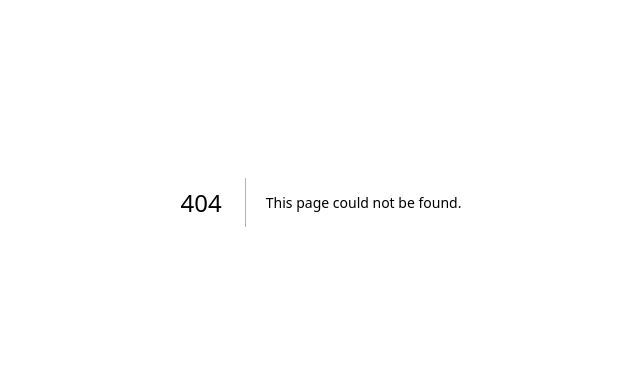
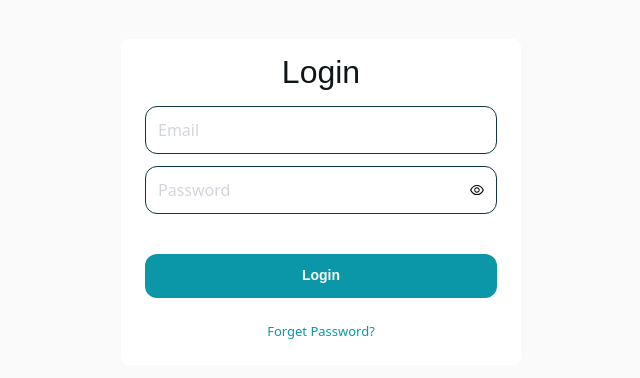
Before and after one commit to ManeManukyann/WB3_front, a Next.js app: page /features/auth/login in a window 1280 px wide. Before the commit this address had no page. Shown: the part 198-576 px from the top of the page, without its empty margins (319-959 px from the left). Built offline with nearby package versions, Linux system fonts and the light colour scheme.

Commit message:
style: :lipstick: UI

```diff
--- /dev/null
+++ b/src/app/common/components/buttons/index.tsx
@@ -0,0 +1,18 @@
+"use client";
+interface ButtonProps {
+  name: string;
+  codeInput?: () => void;
+}
+
+export default function Button({ name, codeInput }: ButtonProps) {
+  return (
+    <button
+      className="w-[100%]  bg-medium flex px-8 py-3 flex-col justify-center items-center gap-3 self-stretch rounded-md"
+      onClick={codeInput}
+    >
+      <span className="text-logInBoxColor normal font-poppins text-md font-semibold leading-line3">
+        {name}
+      </span>
+    </button>
+  );
+}
--- /dev/null
+++ b/src/app/common/components/inputs/page.tsx
@@ -0,0 +1,34 @@
+"use client";
+import { useState } from "react";
+import { AiOutlineEye, AiOutlineEyeInvisible } from "react-icons/ai";
+
+interface InputProps {
+  text: string;
+  placeholder: string;
+  name?: string;
+}
+
+export default function Input({ text, placeholder, name }: InputProps) {
+  const [show, setShow] = useState(false);
+
+  const handleClick = () => {
+    setShow(!show);
+  };
+
+  return (
+    <div className="relative flex items-center">
+      <input
+        type={show && text === "password" ? "text" : text}
+        placeholder={placeholder}
+        name={name}
+        autoComplete="off"
+        className="h-12 w-full rounded-xl border border-dark py-2 pl-3 pr-[10.75rem] text-left placeholder-gray-300 focus:outline-none focus:ring-2 focus:ring-gray-300"
+      />
+      {text === "password" && (
+        <p onClick={handleClick} className="absolute right-3 cursor-pointer">
+          {show ? <AiOutlineEyeInvisible /> : <AiOutlineEye />}
+        </p>
+      )}
+    </div>
+  );
+}
--- /dev/null
+++ b/src/app/features/auth/forgetPassword/page.tsx
@@ -0,0 +1,24 @@
+"use client";
+import Button from "@/app/common/components/buttons";
+import Input from "@/app/common/components/inputs/page";
+import { useRouter } from "next/navigation";
+
+export default function ForgetPassword() {
+  const router = useRouter();
+
+  const handleResetPassword = () => {
+    router.push("./login.tsx");
+  };
+
+  return (
+    <div className="flex justify-center items-center w-full h-[902px] bg-bg">
+      <div className="flex w-[400px] h-max p-6 flex-col items-center shrink-0 bg-logInBoxColor rounded-sm gap-6">
+        <p className="text-textColor text-center font-poppins text-lg normal font-medium leading-line3">
+          Forget Password
+        </p>
+        <Input placeholder="Email" text="text" />
+        <Button name="Reset password" codeInput={handleResetPassword} />
+      </div>
+    </div>
+  );
+}
--- /dev/null
+++ b/src/app/features/auth/login/page.tsx
@@ -0,0 +1,27 @@
+import Input from "@/app/common/components/inputs/page";
+import Button from "@/app/common/components/buttons";
+import Link from "next/link";
+
+export default function LogIn() {
+  return (
+    <div className="flex justify-center items-center w-full h-screen bg-bg">
+      <div className="flex w-[400px] h-max p-6 flex-col items-center shrink-0 bg-logInBoxColor rounded-sm gap-6">
+        <p className="text-textColor text-center font-poppins text-lg normal font-medium leading-line3">
+          Login
+        </p>
+        <div className="w-[352px] h-[124px] flex flex-col items-start gap-3 self-stretch ">
+          <Input placeholder="Email" text={"email"} />
+          <Input placeholder="Password" text={"password"} />
+        </div>
+        {/* go to the main page, where display all products */}
+        <Button name="Login" />
+        <Link
+          href={"/features/auth/forgetPassword"}
+          className="text-medium text-sm"
+        >
+          Forget Password?
+        </Link>
+      </div>
+    </div>
+  );
+}
--- /dev/null
+++ b/src/app/features/auth/registration/page.tsx
@@ -0,0 +1,24 @@
+"use client";
+
+import Button from "@/app/common/components/buttons";
+import Input from "@/app/common/components/inputs/page";
+import Link from "next/link";
+
+export default function SignUp() {
+  return (
+    <div className="flex justify-center items-center w-full h-screen bg-bg">
+      <div className="flex w-max h-max p-6 flex-col items-center shrink-0 bg-logInBoxColor rounded-sm gap-6">
+        <p className="text-textColor text-center font-poppins text-lg normal font-medium leading-line3">
+          Registration
+        </p>
+        <div className="w-[352px] h-max flex flex-col items-start gap-3 self-stretch ">
+          <Input placeholder="Full Name" text={"text"} />
+          <Input placeholder="Email" text={"email"} />
+          <Input placeholder="Password" text={"password"} />
+        </div>
+        <Button name="Sign Up" />
+        <Link href="/features/auth/login">Log in</Link>
+      </div>
+    </div>
+  );
+}
```
Also changed, not shown: src/app/features/auth/forgetPassword/resetPassword/page.tsx (added).
